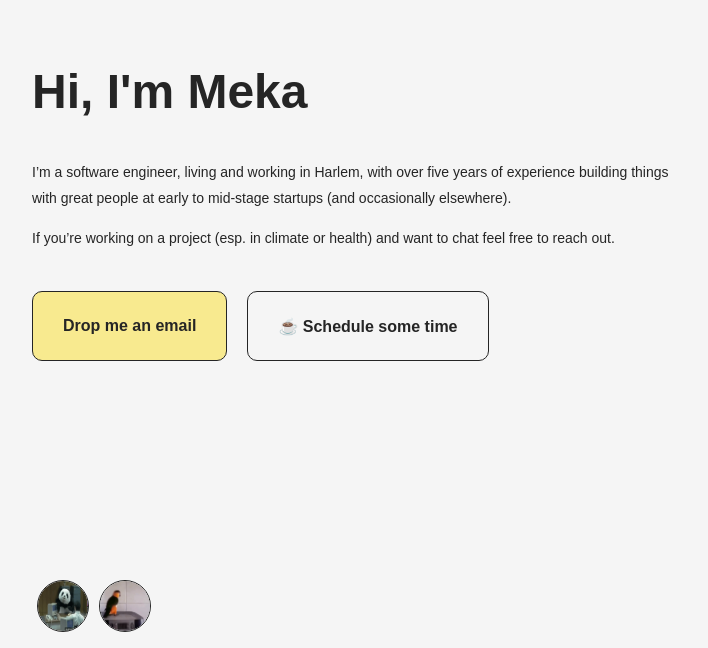
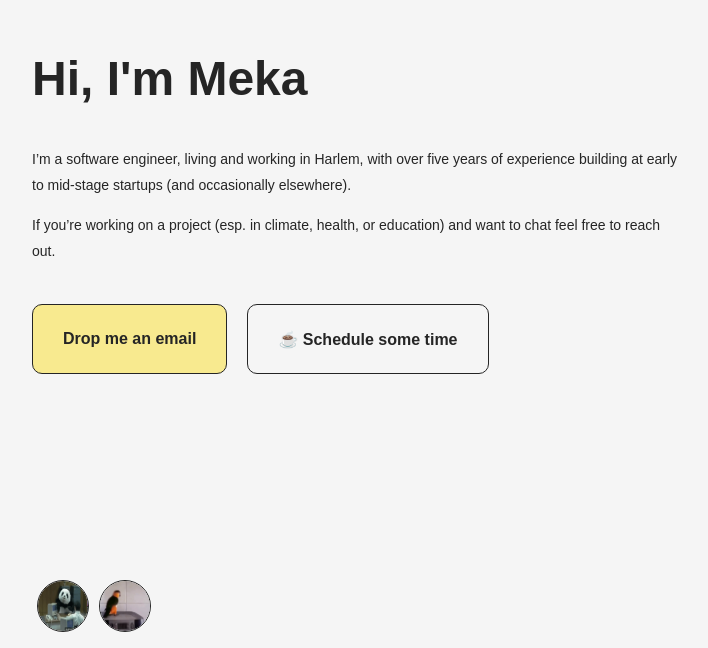
Before and after one commit to mekaseymour/personal-site, a Next.js app: page / in a window 1280 px wide. Shown: the part 168-816 px from the top of the page, without its empty margins (4-712 px from the left). Built offline with nearby package versions, Linux system fonts and the light colour scheme.

Commit message:
Copy changes

```diff
--- a/pages/index.js
+++ b/pages/index.js
@@ -23,8 +23,8 @@ export default function Home() {
         <div className={styles.main}>
           <h1 className={styles.title}>Hi, I'm Meka</h1>
           <div className={styles.description}>
-            <p>I’m a software engineer, living and working in Harlem, with over five years of experience building things with great people at early to mid-stage startups (and occasionally elsewhere).</p>
-            <p>If you’re working on a project (esp. in climate or health) and want to chat feel free to reach out.</p>
+            <p>I’m a software engineer, living and working in Harlem, with over five years of experience building at early to mid-stage startups (and occasionally elsewhere).</p>
+            <p>If you’re working on a project (esp. in climate, health, or education) and want to chat feel free to reach out.</p>
           </div>
         </div>
         <div className={styles.buttonContainer}>
```
